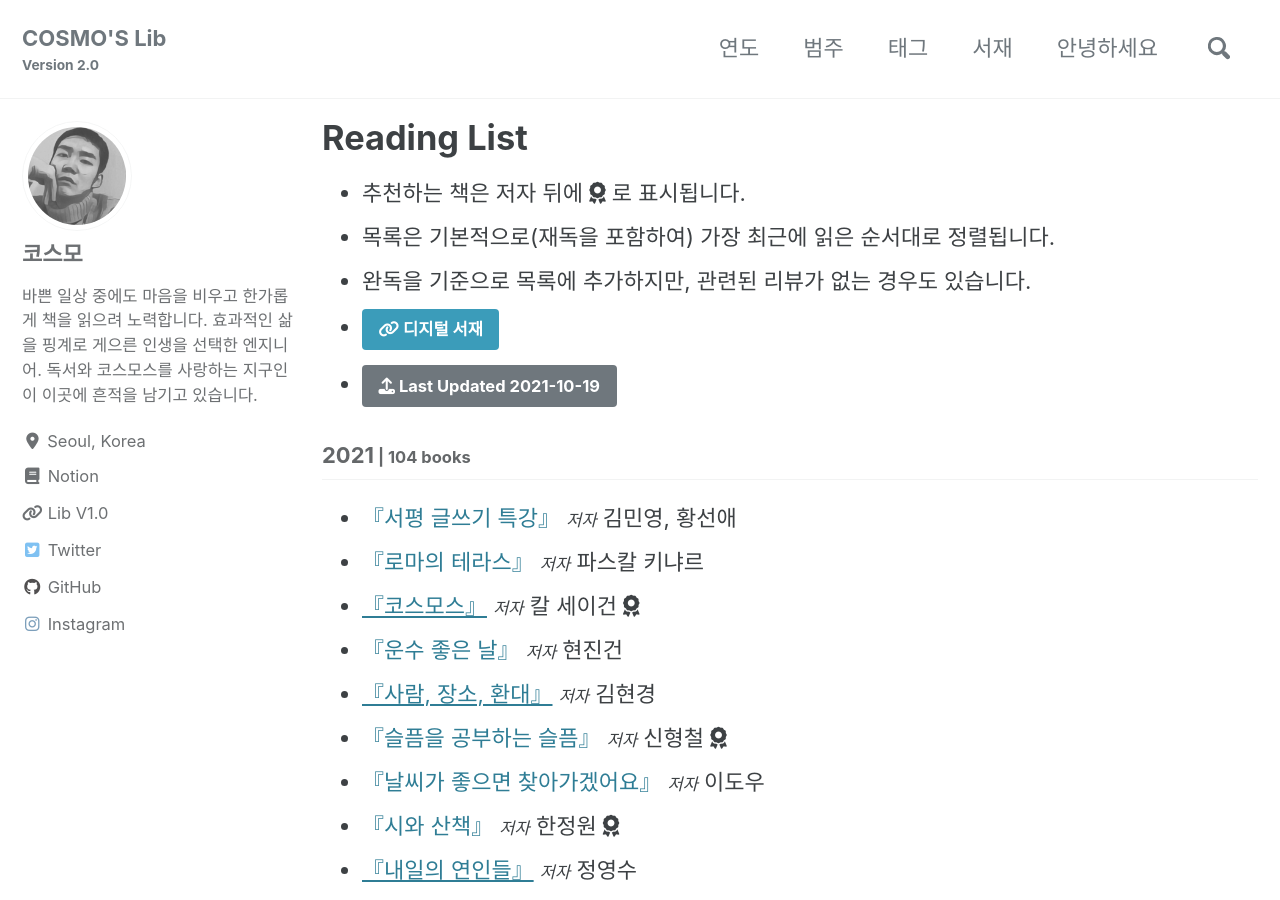
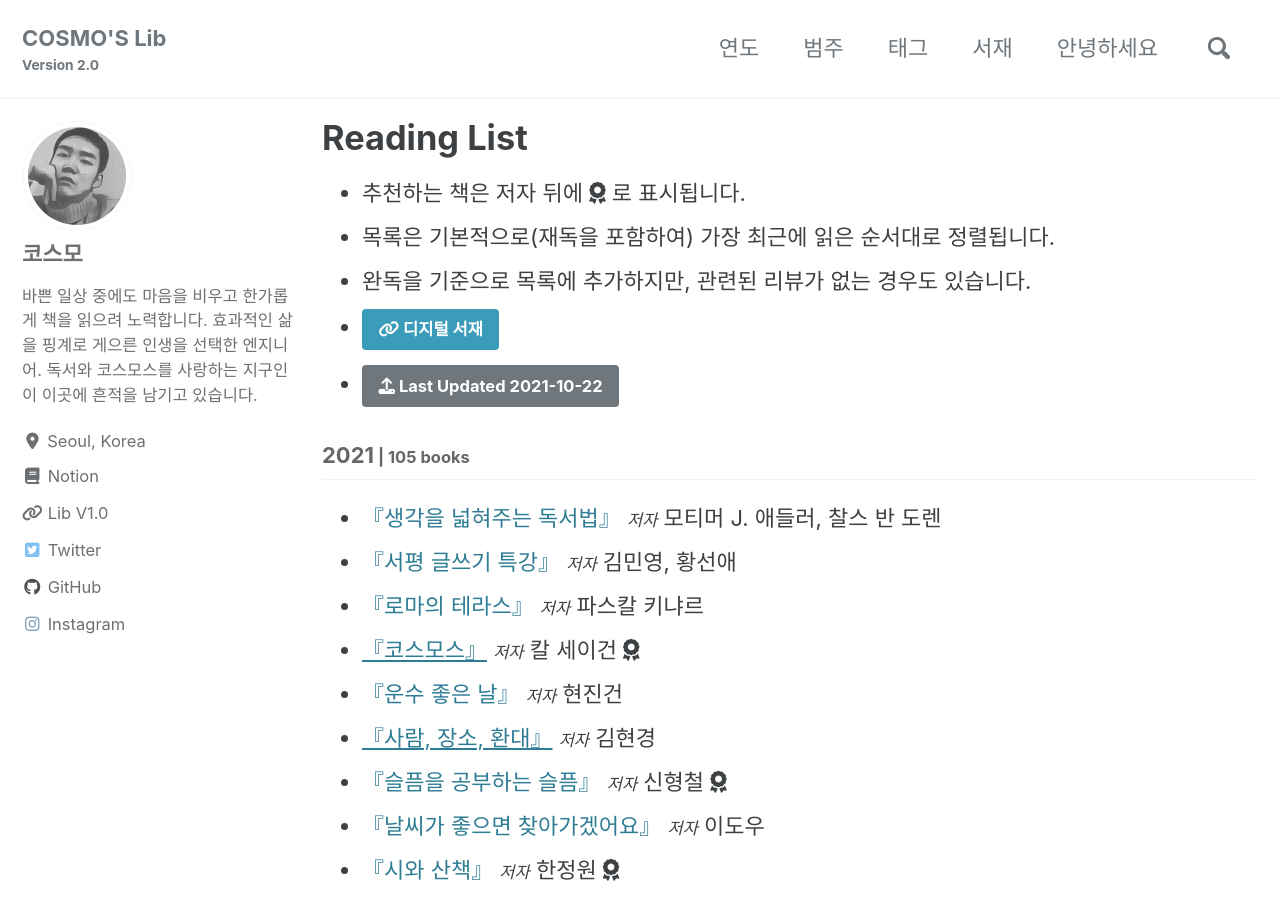
Before and after one commit to deftone2000/cosmo-s-archive, a Jekyll site: the page built from _pages/reading-list.html, in a window 1280 px wide and 900 px high. Built offline with Jekyll 4.4.1, drawn with Linux system fonts in a browser that asks for light colours; cached includes are drawn as plain includes; nearby versions of some CDN libraries; comment, search, counter and statistics services are not loaded; a style sheet for code colours, icons or effects is not loaded.

Commit message:
no message

```diff
--- a/_data/reading.yml
+++ b/_data/reading.yml
@@ -1,8 +1,18 @@
-lastupdate: 2021-10-19
+lastupdate: 2021-10-22
 
 list:
   - year: "2021"
     books:
+
+      - title: "생각을 넓혀주는 독서법"
+        ori_title:
+        author: 모티머 J. 애들러, 찰스 반 도렌
+        post_title:
+        cover:
+        trans: 독고 앤
+        pub:
+        pub_info:
+        post_link:
 
       - title: "서평 글쓰기 특강"
         ori_title:
```
